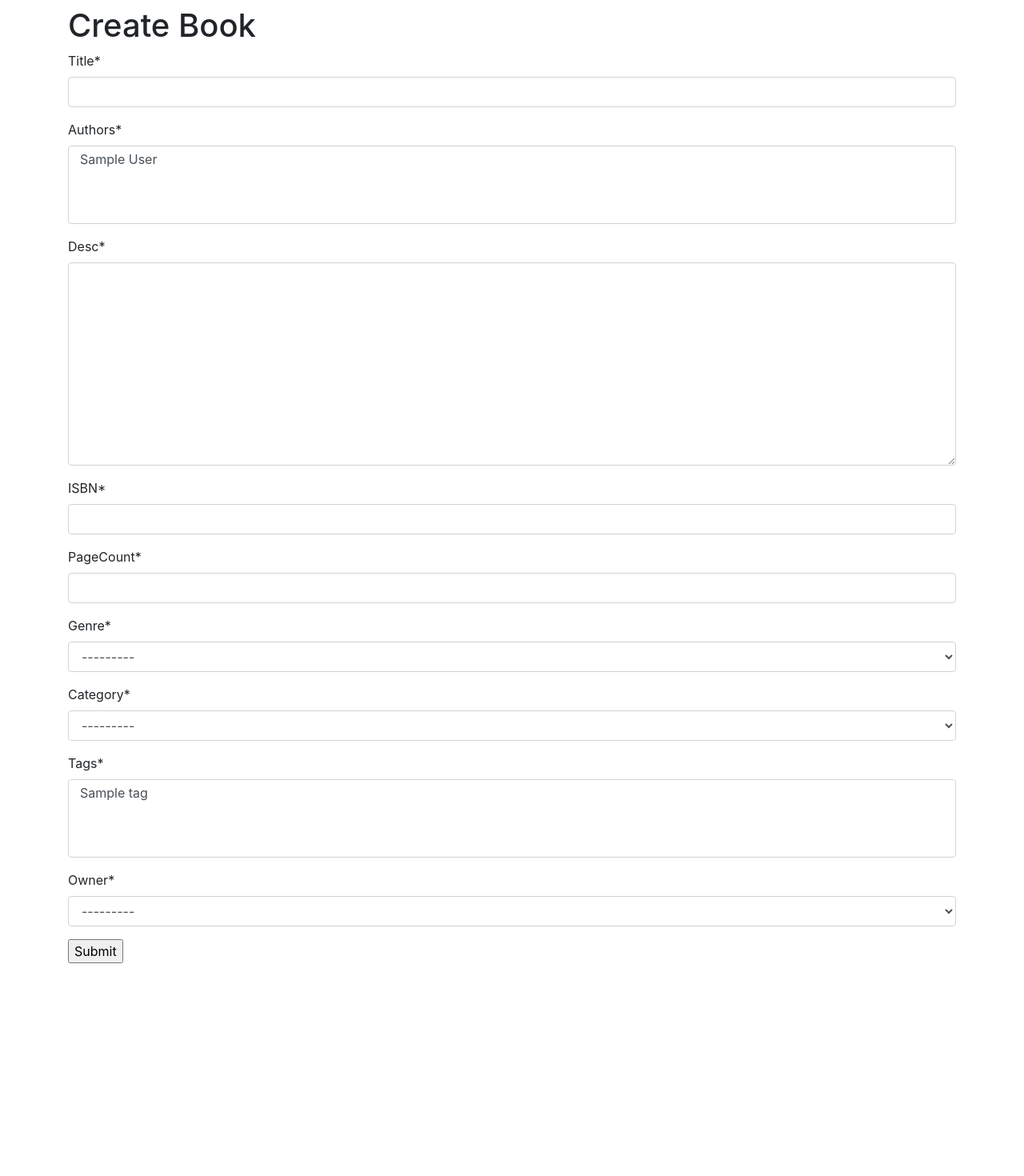
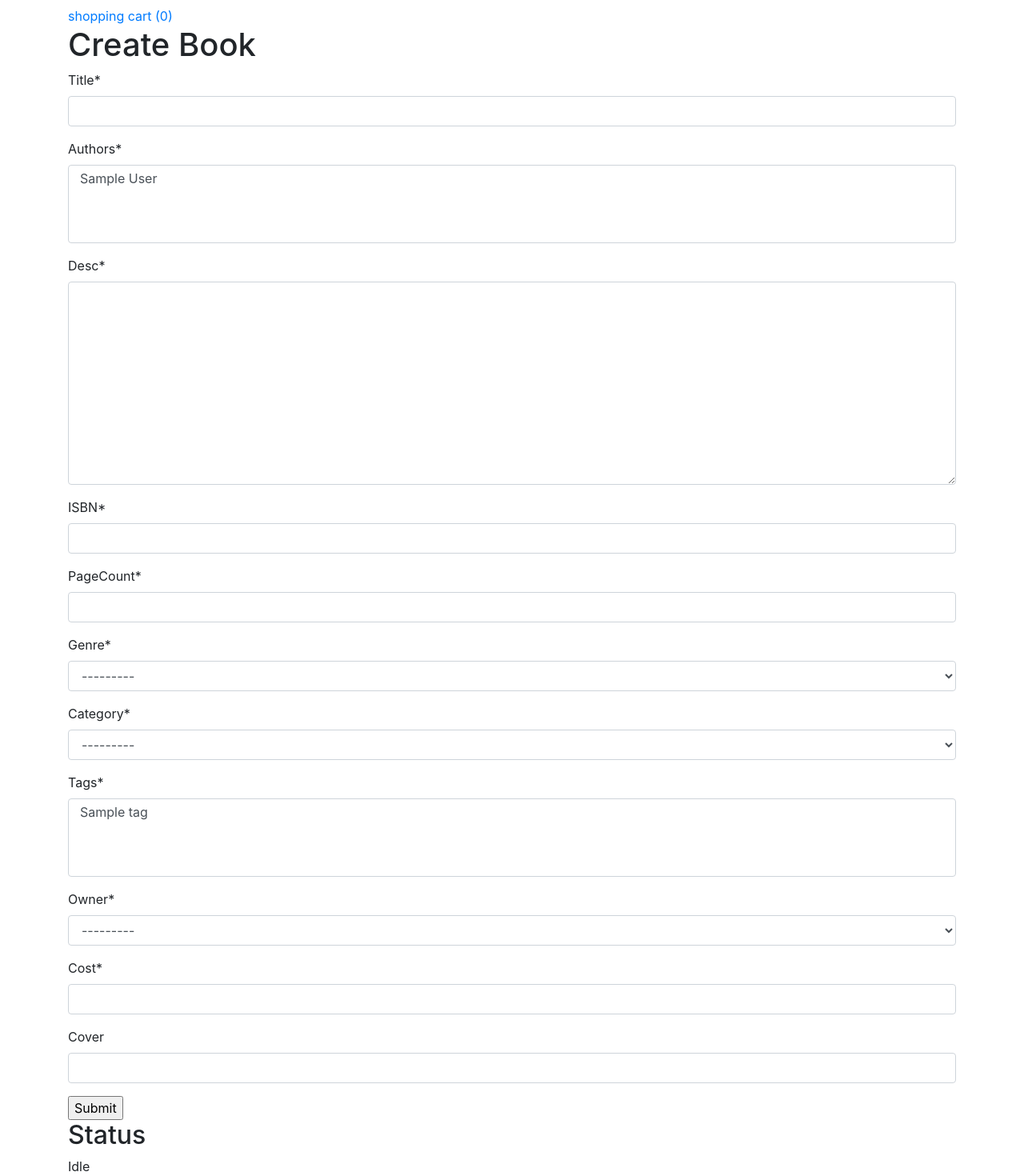
Before and after one commit to akzy1991/django-demo, a Django app: page /books/create/ in a window 1280 px wide. Shown: the whole page at 80% size. Before the commit the page ends 1204 px from the top, so only its background shows below. Run offline with Django 3.2, Linux system fonts and the light colour scheme; a user stored in the database is signed in; tables that the repository leaves empty hold one stand-in row (values such as "Sample post"); some libraries are stand-ins or nearby versions.

Commit message:
added shopping cart

```diff
--- a/books/forms.py
+++ b/books/forms.py
@@ -1,12 +1,14 @@
 from django import forms
 from .models import Book, Author, Genre
+from cloudinary.forms import CloudinaryJsFileField
 
 
 class BookForm(forms.ModelForm):
     class Meta:
         model = Book
         fields = ('title', 'authors', 'desc', 'ISBN', 'pageCount', 'genre',
-                  'category', 'tags', 'owner')
+                  'category', 'tags', 'owner', 'cost')
+    cover = CloudinaryJsFileField()
 
 
 class AuthorForm(forms.ModelForm):
--- a/books/models.py
+++ b/books/models.py
@@ -1,5 +1,6 @@
 from django.db import models
 from django.contrib.auth.models import User
+from cloudinary.models import CloudinaryField
 
 
 # Create your models here.
@@ -46,6 +47,7 @@ class Book(models.Model):
     authors = models.ManyToManyField(Author)
     owner = models.ForeignKey(User, on_delete=models.SET_NULL, null=True)
     cost = models.DecimalField(max_digits=10, decimal_places=3, blank=False)
+    cover = CloudinaryField()
 
     def __str__(self):
         return self.title
--- a/books/templates/books/create_book.template.html
+++ b/books/templates/books/create_book.template.html
@@ -1,10 +1,59 @@
 {% extends 'base.template.html' %}
 {% load crispy_forms_tags %}
-    {% block content %}
+{% load cloudinary %}
+{% load static %}
+{% block content %}
     <h1>Create Book</h1>
-    <form method="POST">
-        {% csrf_token %}
-        {{form|crispy}}
-        <input type="submit">
+    <form method="POST" enctype="multipart/form-data" id="form">
+        {% csrf_token %} {{form|crispy}}
+        <input type="submit" />
     </form>
-     {% endblock content %}
+
+    <div class="status">
+        <h2>Status</h2>
+        <span class="status_value">Idle</span>
+    </div>
+
+    <div class="uploaded_info_header"></div>
+{% endblock content %}
+{% block js %}
+{% cloudinary_includes %}
+{% cloudinary_js_config %}
+
+<script>
+  function prettydump(obj) {
+    ret = ""
+    $.each(obj, function(key, value) {
+      ret += "<tr><td>" + key + "</td><td>" + value + "</td></tr>";
+    });
+    return ret;
+  }
+  $(function () {
+        $('#form input[type="file"]')
+        .cloudinary_fileupload({
+            dropZone: '#form',
+            start: function () {
+                $('.status_value').text('Starting direct upload...');
+            },
+            progress: function () {
+                $('.status_value').text('Uploading...');
+            },
+        }).on('cloudinarydone', function (e, data) {
+                $('.status_value').text('Updating backend...');
+                var info = $('<div class="uploaded_info"/>');
+                $(info).append($('<div class="data"/>').append(prettydump(data.result)));
+                $(info).append($('<div class="image"/>').append(
+                    $.cloudinary.image(data.result.public_id, {
+                        format: data.result.format,
+                        width: 150,
+                        height: 150,
+                        crop: "fill"
+                    })
+                ));
+                $('.uploaded_info_holder').append(info);
+                $('#form input[type="file"]').parent().parent().remove();
+            });
+    });
+</script>
+
+{% endblock js %}
--- a/books/templates/books/details.template.html
+++ b/books/templates/books/details.template.html
@@ -1,9 +1,11 @@
 {% extends 'base.template.html' %}
+{% load cloudinary %}
 
 {% block content %}
     <div class="card">
         <div class="card-body">
             <div class="card-title"><h1>{{book.title}}</h1></div>
+            {% cloudinary book.cover %}
             <h2>Authors</h2>
             <ul>
                 {%for a in book.authors.all%}
--- /dev/null
+++ b/cart/contexts.py
@@ -0,0 +1,6 @@
+def cart_contents(request):
+    cart = request.session.get('shopping_cart', {})
+    return {
+        'shopping_cart': cart,
+        'number_of_items': len(cart)
+    }
--- a/cart/templates/cart/view_cart.template.html
+++ b/cart/templates/cart/view_cart.template.html
@@ -8,6 +8,11 @@
             cost: ${{value.cost}} <br/>
             <a href="{% url 'remove_from_cart_url' book_id=value.id %}"  class="btn btn-primary btn-sm">Remove</a>
             </li>
+            <form method="POST" action="{% url 'update_qty_url' book_id=value.id %}">
+                {% csrf_token %}
+                <input type="text" name="qty">
+                <input type="submit" class="btn btn-primary btn-sm">
+            </form>
         {% endfor %}
     </ul>
     <h3>Cart Total : ${{total}}</h3>
--- a/cart/urls.py
+++ b/cart/urls.py
@@ -4,6 +4,8 @@ import cart.views
 urlpatterns = [
     path('add/<book_id>', cart.views.add_to_cart, name='add_to_cart_url'),
     path('view/', cart.views.view_cart, name='view_cart_url'),
-    path('remove/<book_id>', cart.views.remove_from_cart, name='remove_from_cart_url'),
-
+    path('remove/<book_id>', cart.views.remove_from_cart,
+         name='remove_from_cart_url'),
+    path('update_qty/<book_id>', cart.views.update_quantity,
+         name='update_qty_url')
 ]
--- a/templates/base.template.html
+++ b/templates/base.template.html
@@ -12,6 +12,9 @@
   </head>
   <body>
     <div class="container mt-2">
+        <div class="header">
+            <a href="{% url 'view_cart_url'%}">shopping cart ({{number_of_items}}) </a>
+        </div>
         {% if messages %}
             <div class="alert alert-success">
                 {% for message in messages %}
@@ -26,7 +29,7 @@
 
     <!-- Optional JavaScript -->
     <!-- jQuery first, then Popper.js, then Bootstrap JS -->
-    <script src="https://code.jquery.com/jquery-3.4.1.slim.min.js" integrity="sha384-J6qa4849blE2+poT4WnyKhv5vZF5SrPo0iEjwBvKU7imGFAV0wwj1yYfoRSJoZ+n" crossorigin="anonymous"></script>
+    <script src="https://code.jquery.com/jquery-3.5.1.min.js" integrity="sha256-9/aliU8dGd2tb6OSsuzixeV4y/faTqgFtohetphbbj0=" crossorigin="anonymous"></script>
     <script src="https://cdn.jsdelivr.net/npm/popper.js@1.16.0/dist/umd/popper.min.js" integrity="sha384-Q6E9RHvbIyZFJoft+2mJbHaEWldlvI9IOYy5n3zV9zzTtmI3UksdQRVvoxMfooAo" crossorigin="anonymous"></script>
     <script src="https://stackpath.bootstrapcdn.com/bootstrap/4.4.1/js/bootstrap.min.js" integrity="sha384-wfSDF2E50Y2D1uUdj0O3uMBJnjuUD4Ih7YwaYd1iqfktj0Uod8GCExl3Og8ifwB6" crossorigin="anonymous"></script>
     {% block js %}{% endblock js %}
```
Also changed, not shown: BookReviewsProject/settings.py (+12 -0 lines), cart/views.py (+14 -1 lines), books/migrations/0011_book_cover.py (added), 1 other file.
